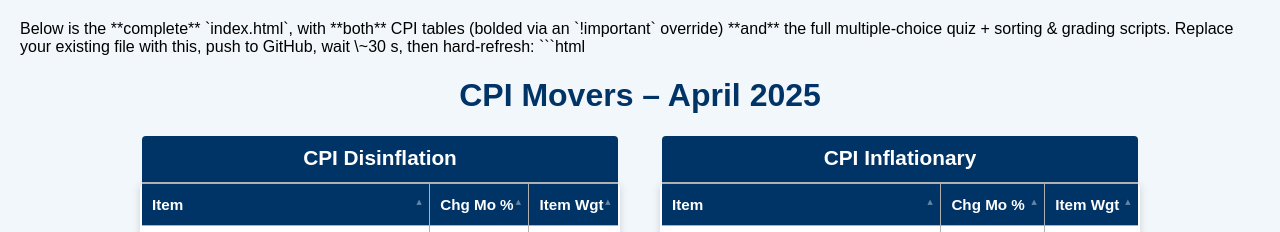
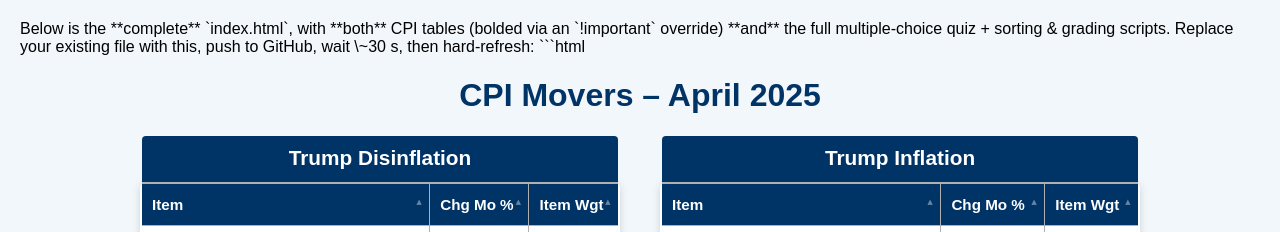
Before and after one commit to GrandPi224/Disinflation, a plain HTML site: page index.html in a window 1280 px wide. Shown: the top 232 px of the page. Drawn offline with Linux system fonts and the light colour scheme.

Commit message:
Update index.html

```diff
--- a/index.html
+++ b/index.html
@@ -159,7 +159,7 @@
   <div class="tables">
     <!-- DISINFLATION TABLE -->
     <table id="disTable">
-      <caption>CPI Disinflation</caption>
+      <caption>Trump Disinflation</caption>
       <thead>
         <tr>
           <th class="sortable">Item</th>
@@ -198,7 +198,7 @@
 
     <!-- INFLATION TABLE -->
     <table id="infTable">
-      <caption>CPI Inflationary</caption>
+      <caption>Trump Inflation</caption>
       <thead>
         <tr>
           <th class="sortable">Item</th>
```
